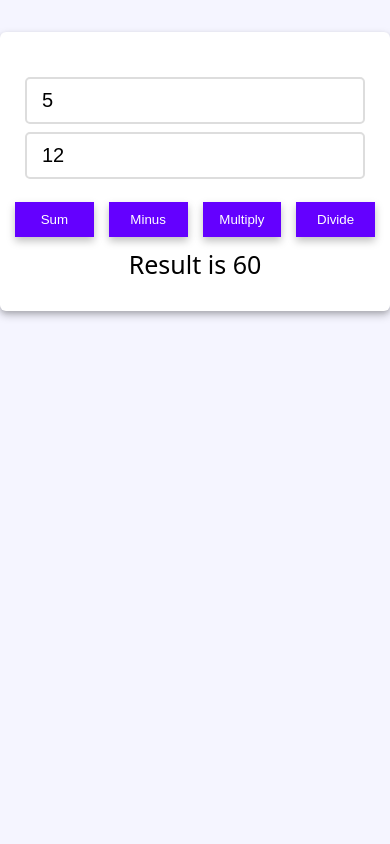
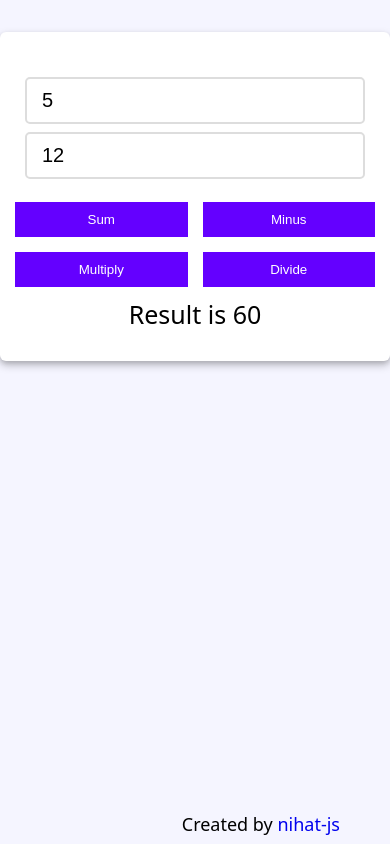
Before and after one commit to nihat-js/redux-calculator, a React (Vite) app: page / in a window 390 px wide. Built offline with nearby package versions, Linux system fonts and the light colour scheme.

Commit message:
added footer

```diff
--- a/src/pages/Index.jsx
+++ b/src/pages/Index.jsx
@@ -12,7 +12,9 @@ export default function Index() {
 
   return (
     <div className='home-page'>
-      <div className="container">
+
+    <section className="start">
+    <div className="container">
         <div className="row">
           <div className="input-group">
             <input type="number" value={firstInputValue} onChange={(e) => dispatch(setFirstInput(e.target.value))} />
@@ -27,6 +29,13 @@ export default function Index() {
           <p className="result"> Result is {result}  </p>
         </div>
       </div>
+    </section>
+
+    <footer>
+      <p className="copyright"> Created by <a href='https:/github.com/nihat-js'> nihat-js  </a> </p>
+    </footer>
+
+
     </div>
   )
 }
--- a/src/pages/Index.scss
+++ b/src/pages/Index.scss
@@ -15,6 +15,7 @@ body{
 }
 
 .home-page{
+  section.start {
     .container{
       max-width: 1200px;
       margin: 0 auto;
@@ -42,7 +43,7 @@ body{
         .actions {
 
           display: grid;
-        grid-template-columns: repeat(4,1fr);
+          grid-template-columns: repeat(2,1fr);
           gap: 15px;
           margin-bottom: 10px;
           button {
@@ -51,10 +52,15 @@ body{
             padding: 10px 15px;
             border: none;
             cursor: pointer;
-          box-shadow: 0 4px 8px rgba(0,0,0,.25);
+            // box-shadow: 0 4px 8px rgba(0,0,0,.25);
+            transition: all .22s;
           }
           button:hover{
-          box-shadow: 0 2px 4px rgba(0,0,0,.25);
+            box-shadow: inset  500px 0px  0px  hsl(150, 50%, 40%);
+          }
+          button:not(:hover){
+            box-shadow: inset  0 0px  0px  hsl(150, 50%, 40%);
+
           }
 
         }
@@ -65,3 +71,26 @@ body{
       }
     }
   }
+  footer {
+    position: fixed;
+    bottom: 2vw;
+    right: 50px;
+    .copyright{
+      font-size: 18px;
+    }
+  }
+}
+
+@media screen and (max-width:768px) {
+  .home-page{
+    section.start{
+      .container{
+        .row {
+          .actions {
+            grid-template-columns: repeat(2 ,1fr);
+          }
+        }
+      }
+    }
+  }
+}
```
Also changed, not shown: 5 other files (tests, documents, lock files or other folders). Lines whose indentation alone changed are shown as unchanged.
